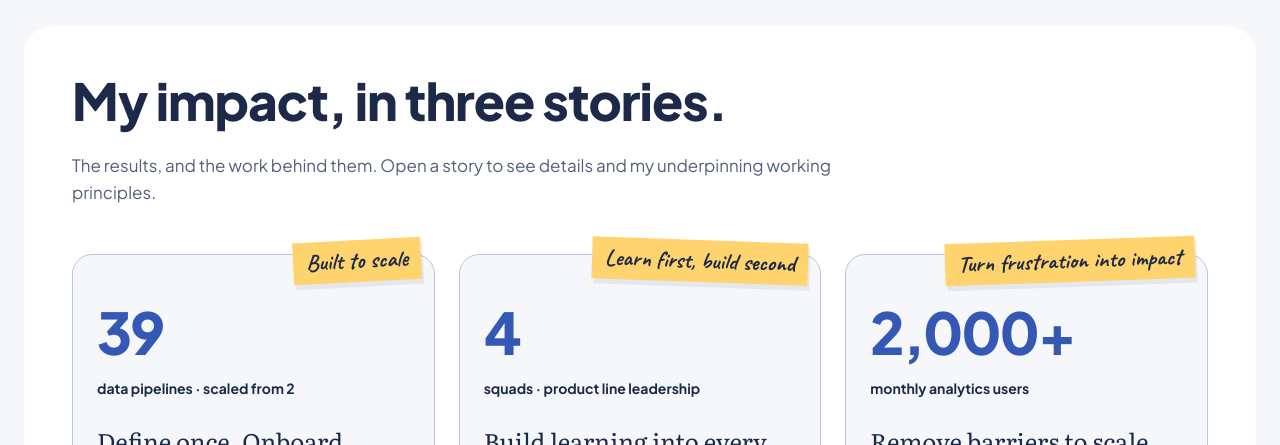
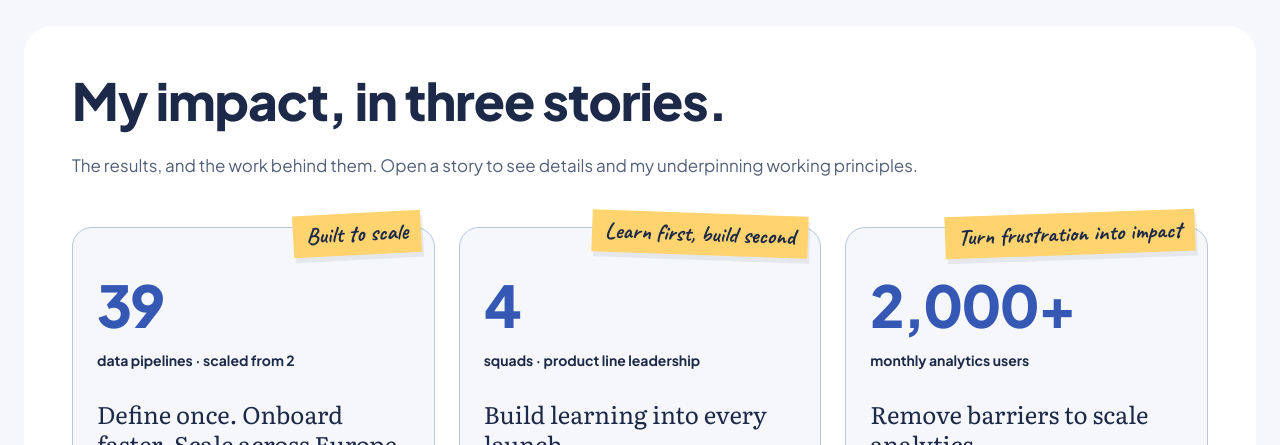
Before and after one commit to katerina2103/aboutme, an Eleventy site: page src/index.njk in a window 1280 px wide. Shown: the part 655-1100 px from the top of the page. Built offline with nearby package versions, Linux system fonts and the light colour scheme; Eleventy itself is replaced by a stand-in of ours; files that its build step writes are made by us from their sources.

Commit message:
Let the My impact introduction use the full panel width

```diff
--- a/src/_includes/styles.css
+++ b/src/_includes/styles.css
@@ -290,4 +290,4 @@ a:focus-visible, summary:focus-visible, button:focus-visible { outline: 3px soli
 
 /* Keep the impact introduction beneath its section title. */
 #work .panel__head { flex-direction: column; align-items: flex-start; }
-#work .panel__aside { max-width: 65ch; font-size: 17px; }
+#work .panel__aside { width: 100%; max-width: none; font-size: 17px; }
```
